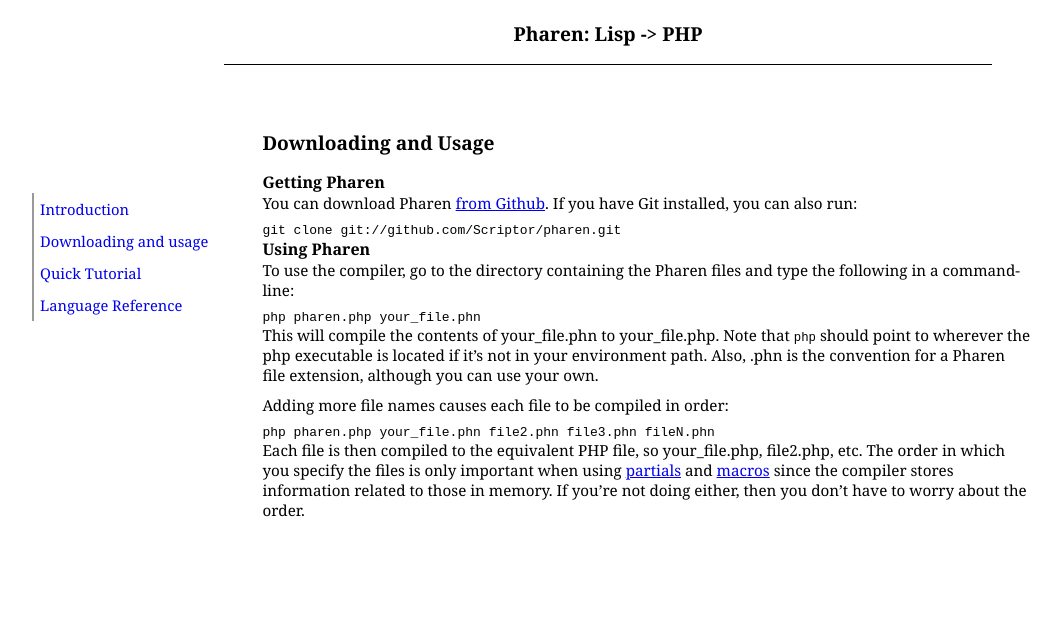
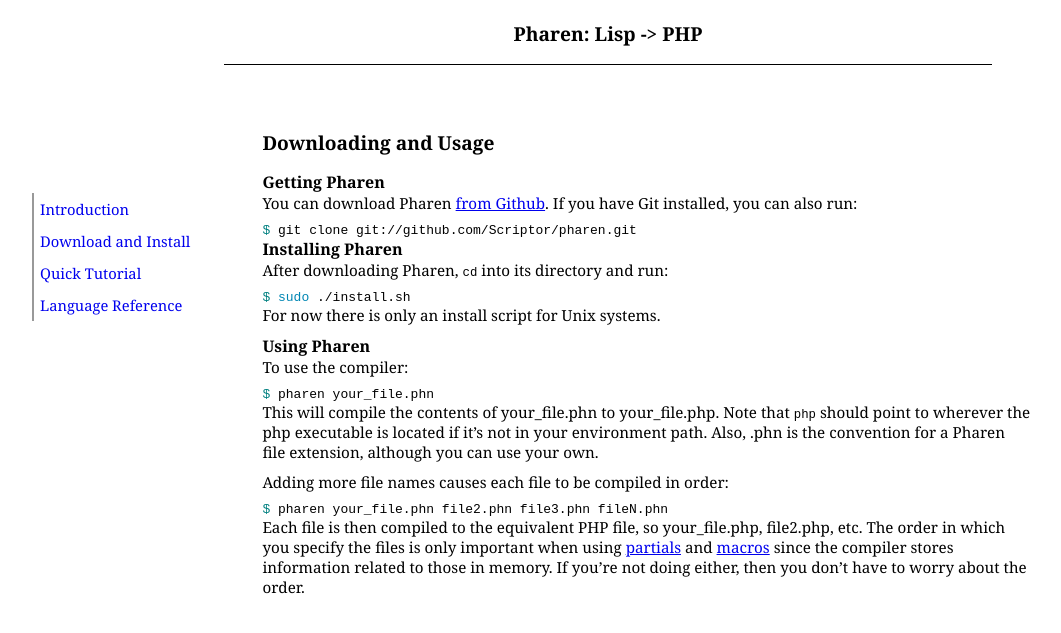
Before and after one commit to Scriptor/pharen, a Jekyll site: the page built from download.markdown, in a window 1280 px wide. Shown: the top 633 px of the page, without its empty margins (32-1093 px from the left). Built offline with Jekyll 4.4.1, drawn with Linux system fonts in a browser that asks for light colours.

Commit message:
Rename download page and fix it so that it includes instructions for the install script and the pharen executable.

```diff
--- a/_layouts/default.html
+++ b/_layouts/default.html
@@ -13,7 +13,7 @@
 	<div id='sidebar'>
 		<ul>
 			<li><a href='index.html'>Introduction</a></li>
-			<li><a href='download.html'>Downloading and usage</a></li>
+			<li><a href='download.html'>Download and Install</a></li>
             <li><a href='tutorial.html'>Quick Tutorial</a></li>
 			<li><a href='reference.html'>Language Reference</a></li>
 		</ul>
--- a/download.markdown
+++ b/download.markdown
@@ -1,6 +1,6 @@
 ---
 layout: default
-title: Downloading and Usage
+title: Download and Install
 ---
 
 ## Downloading and Usage ##
@@ -10,14 +10,23 @@ You can download Pharen [from Github](http://github.com/Scriptor/pharen/archives
 If you have Git installed, you can also run:
 
 {% highlight bash %}
-git clone git://github.com/Scriptor/pharen.git
+$ git clone git://github.com/Scriptor/pharen.git
 {% endhighlight %}
 
-### Using Pharen ### {#using-pharen}
-To use the compiler, go to the directory containing the Pharen files and type the following in a command-line:
+### Installing Pharen ### {#installing-pharen}
+After downloading Pharen, `cd` into its directory and run:
 
 {% highlight bash %}
-php pharen.php your_file.phn
+$ sudo ./install.sh
+{% endhighlight %}
+
+For now there is only an install script for Unix systems.
+
+### Using Pharen ### {#using-pharen}
+To use the compiler:
+
+{% highlight bash %}
+$ pharen your_file.phn
 {% endhighlight %}
 
 This will compile the contents of your_file.phn to your_file.php. Note that `php` should point to
@@ -27,10 +36,10 @@ for a Pharen file extension, although you can use your own.
 Adding more file names causes each file to be compiled in order:
 
 {% highlight bash %}
-php pharen.php your_file.phn file2.phn file3.phn fileN.phn
+$ pharen your_file.phn file2.phn file3.phn fileN.phn
 {% endhighlight %}
 
 Each file is then compiled to the equivalent PHP file, so your_file.php, file2.php, etc.
-The order in which you specify the files is only important when using [partials](partials.html)
-and [macros](macros.html) since the compiler stores information related to those in memory.
+The order in which you specify the files is only important when using [partials](/pharen/reference.html#partials)
+and [macros](/pharen/reference.html#macros) since the compiler stores information related to those in memory.
 If you're not doing either, then you don't have to worry about the order.
```
